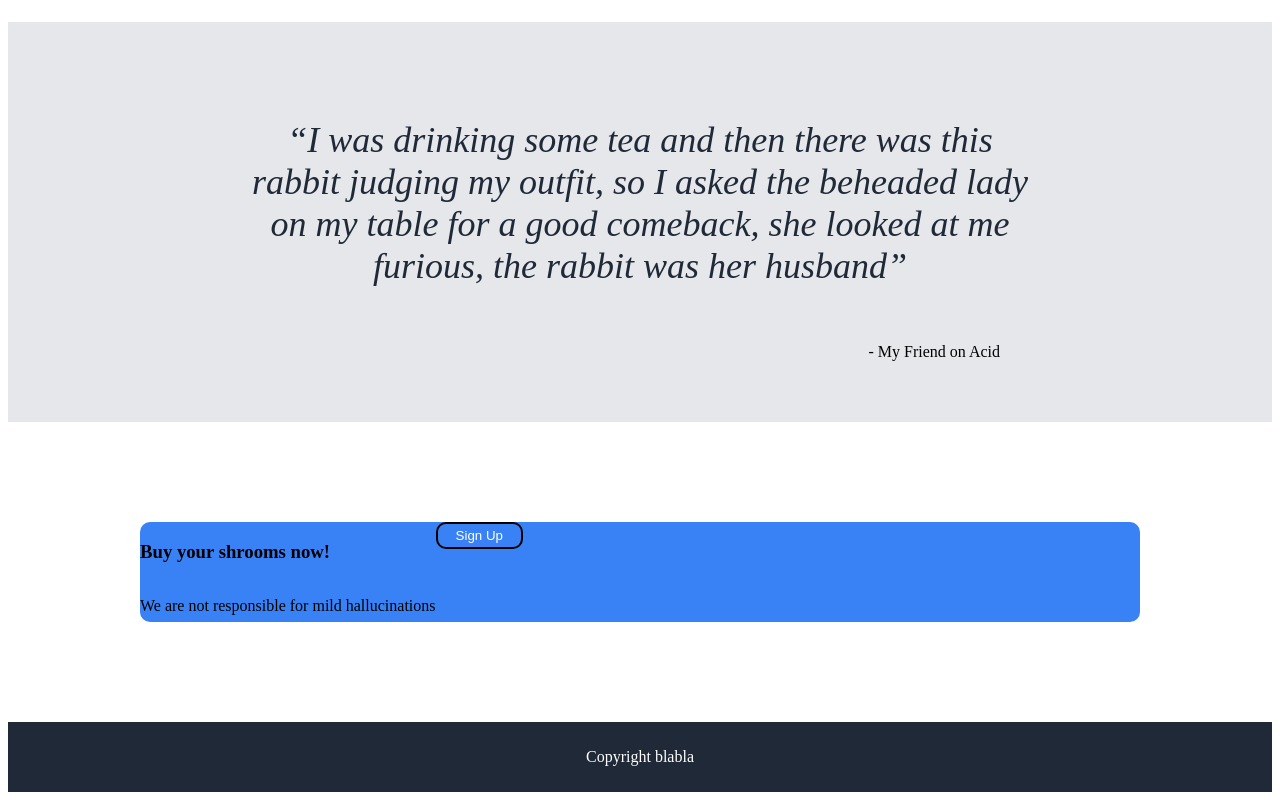
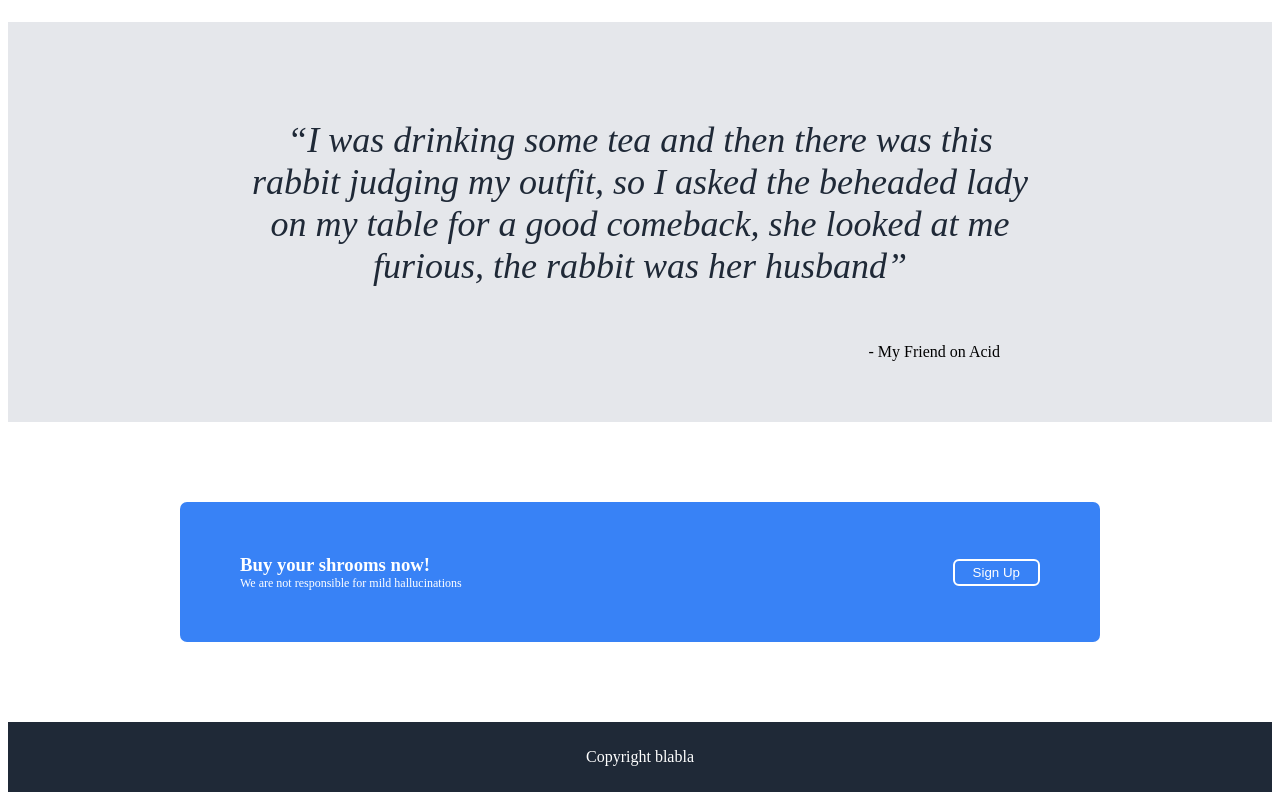
Before and after one commit to Nquaglia13/LandingPage, a plain HTML site: page index.html in a window 1280 px wide. Shown: the part 886-1686 px from the top of the page. Drawn offline with Linux system fonts and the light colour scheme.

Commit message:
Edit Landing Page, final upload

```diff
--- a/index.html
+++ b/index.html
@@ -87,12 +87,12 @@
     <div class="container4">
             <div class="segment4">
                 <div class="left2">
-                        <h3>Buy your shrooms now!</h3>
-                        <p>We are not responsible for mild hallucinations</p>
+                        <h3 class="l-text">Buy your shrooms now!</h3>
+                        <p class="l-text">We are not responsible for mild hallucinations</p>
                 </div>
 
                 <div class="right2">
-                        <button>Sign Up</button>
+                        <button class="su">Sign Up</button>
                 </div>
             </div>
     </div>
--- a/style.css
+++ b/style.css
@@ -63,6 +63,7 @@ button{
     border-radius: 10px;
     padding: 4px 18px;
     border-style: solid;
+    border: 2px solid white;
 }
 
 img{
@@ -156,15 +157,34 @@ img{
 
 .segment4{
     height: 100px;
-    width: 1000px;
+    width: 800px;
     display: flex;
     background-color: #3882F6;
-    border-radius: 10px;
+    color: white;
+    justify-content: center;
+    align-items: center;
+    padding: 20px 60px;
+    border-radius: 7px;
 }
 
 .left2{
     display: flex;
     flex-direction: column;
+    flex: 2;
+    margin: 0px;
+    padding: 0px;
+}
+.l-text{
+    margin: 0;
+    padding: 0;
+}
+.left2 p {
+    font-weight: lighter;
+    font-size: 12px;
+}
+.su{
+    border: 2px solid white;
+    border-radius: 6px;
 }
 /*END OF FOURTH SEGMENT*/
 
```
